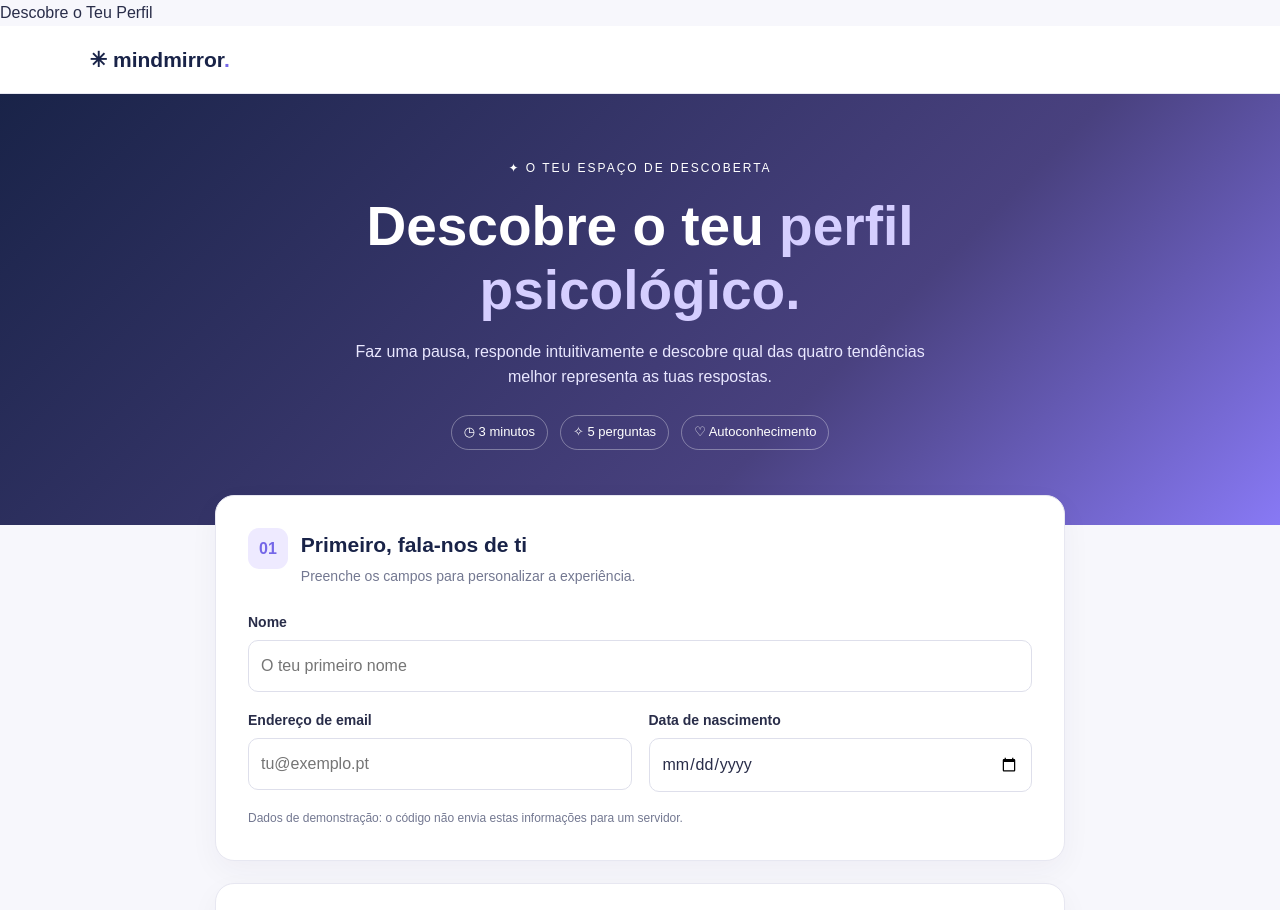
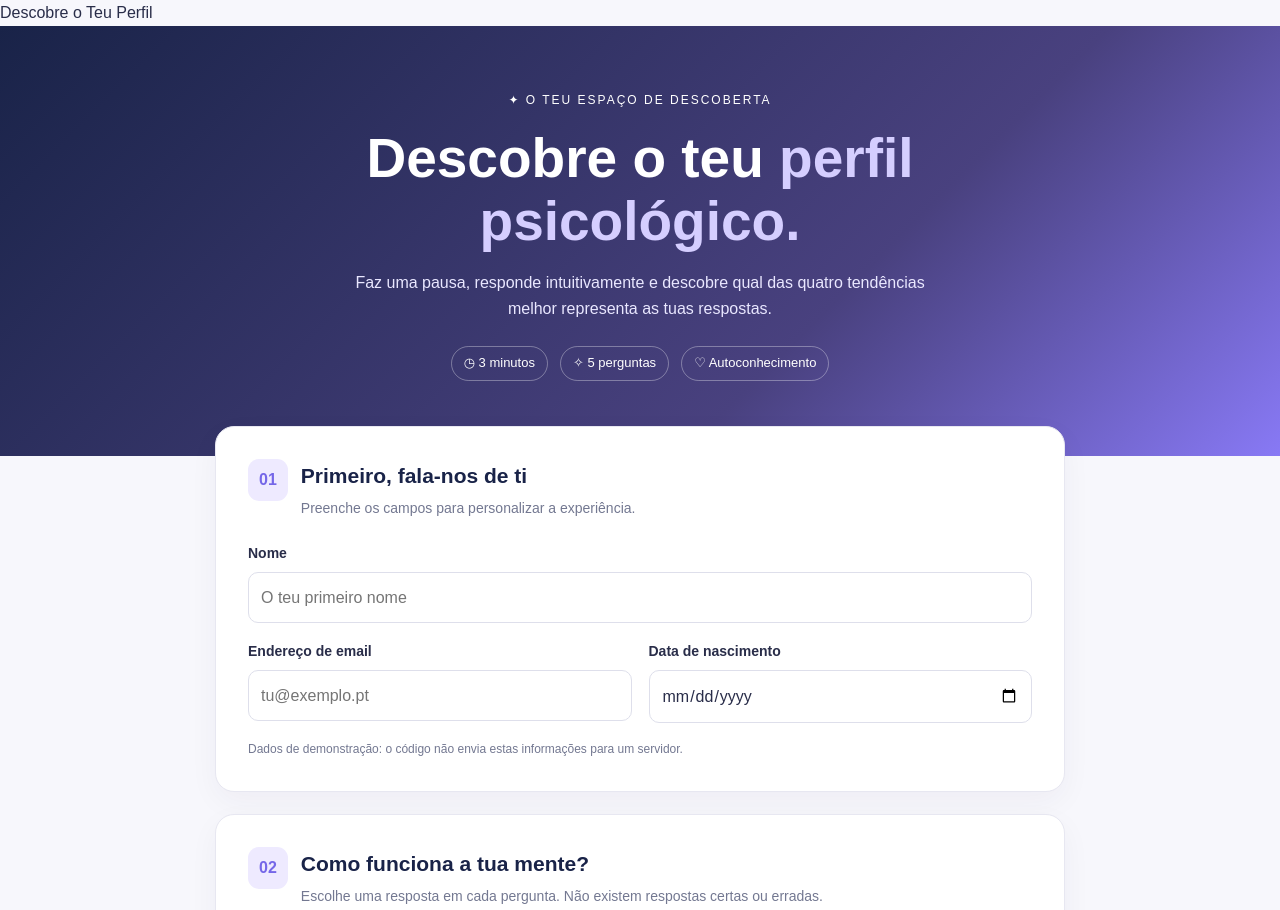
Before and after one commit to Paulo-cyber007/teste-personalidade, a plain HTML site: page index.html in a window 1280 px wide. Shown: the top 910 px of the page. Drawn offline with Linux system fonts and the light colour scheme.

Commit message:
Update header and hero section in index.html

```diff
--- a/index.html
+++ b/index.html
@@ -78,7 +78,6 @@ footer strong{color:var(--navy)}
 </style>
 </head>
 <body>
-<header>✳ mindmirror<span>.</span></header>
 <section class="hero">
 <div class="eyebrow">✦ O teu espaço de descoberta</div>
 <h1>Descobre o teu <span>perfil psicológico.</span></h1>
```
